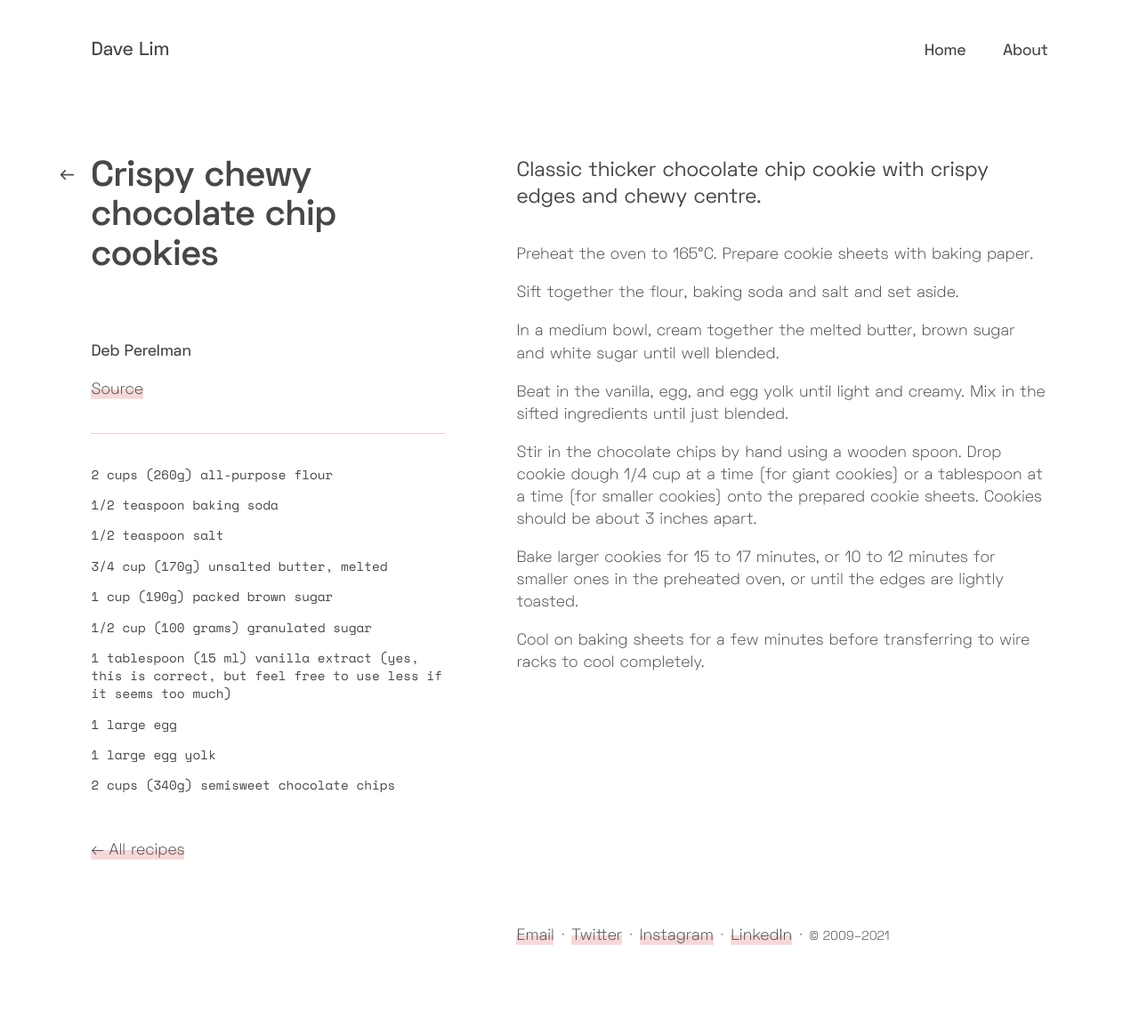
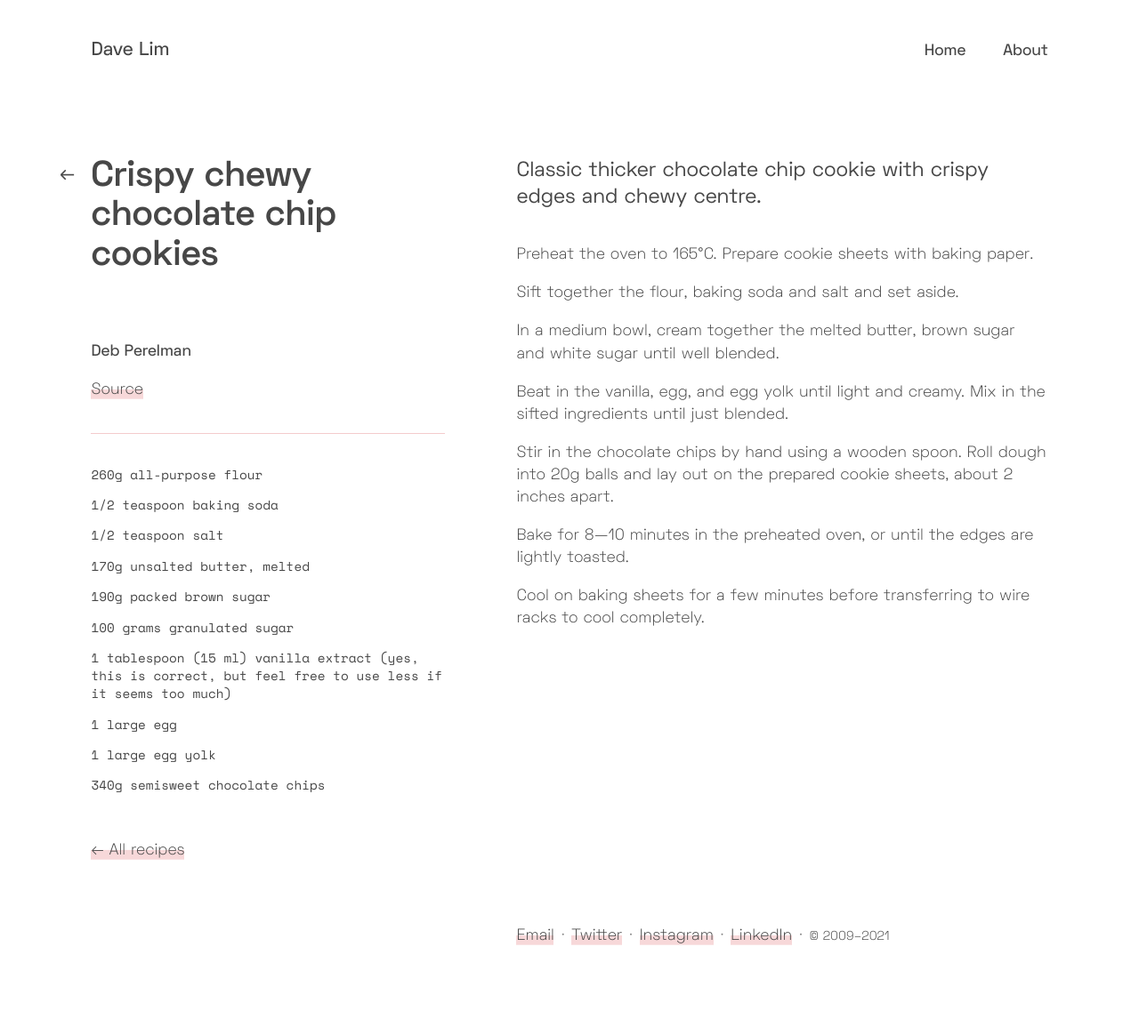
Before and after one commit to dlimiter/dlimiter.github.io, a Jekyll site: the page built from _recipes/deb-perelman-crispy-chewy-chocolate-chip-cookies.md, in a window 1280 px wide. Shown: the whole page at 89% size. Built offline with Jekyll 4.4.1, drawn with Linux system fonts in a browser that asks for light colours.

Commit message:
New recipe

```diff
--- a/_recipes/deb-perelman-crispy-chewy-chocolate-chip-cookies.md
+++ b/_recipes/deb-perelman-crispy-chewy-chocolate-chip-cookies.md
@@ -5,16 +5,16 @@ author: Deb Perelman
 source: https://smittenkitchen.com/2009/03/crispy-chewy-chocolate-chip-cookies/
 serves:
 ingredients:
-- 2 cups (260g) all-purpose flour
+- 260g all-purpose flour
 - 1/2 teaspoon baking soda
 - 1/2 teaspoon salt
-- 3/4 cup (170g) unsalted butter, melted
-- 1 cup (190g) packed brown sugar
-- 1/2 cup (100 grams) granulated sugar
+- 170g unsalted butter, melted
+- 190g packed brown sugar
+- 100 grams granulated sugar
 - 1 tablespoon (15 ml) vanilla extract (yes, this is correct, but feel free to use less if it seems too much)
 - 1 large egg
 - 1 large egg yolk
-- 2 cups (340g) semisweet chocolate chips
+- 340g semisweet chocolate chips
 
 ---
 
@@ -26,8 +26,8 @@ In a medium bowl, cream together the melted butter, brown sugar and white sugar
 
 Beat in the vanilla, egg, and egg yolk until light and creamy. Mix in the sifted ingredients until just blended.
 
-Stir in the chocolate chips by hand using a wooden spoon. Drop cookie dough 1/4 cup at a time (for giant cookies) or a tablespoon at a time (for smaller cookies) onto the prepared cookie sheets. Cookies should be about 3 inches apart.
+Stir in the chocolate chips by hand using a wooden spoon. Roll dough into 20g balls and lay out on the prepared cookie sheets, about 2 inches apart.
 
-Bake larger cookies for 15 to 17 minutes, or 10 to 12 minutes for smaller ones in the preheated oven, or until the edges are lightly toasted.
+Bake for 8—10 minutes in the preheated oven, or until the edges are lightly toasted.
 
 Cool on baking sheets for a few minutes before transferring to wire racks to cool completely.
```
